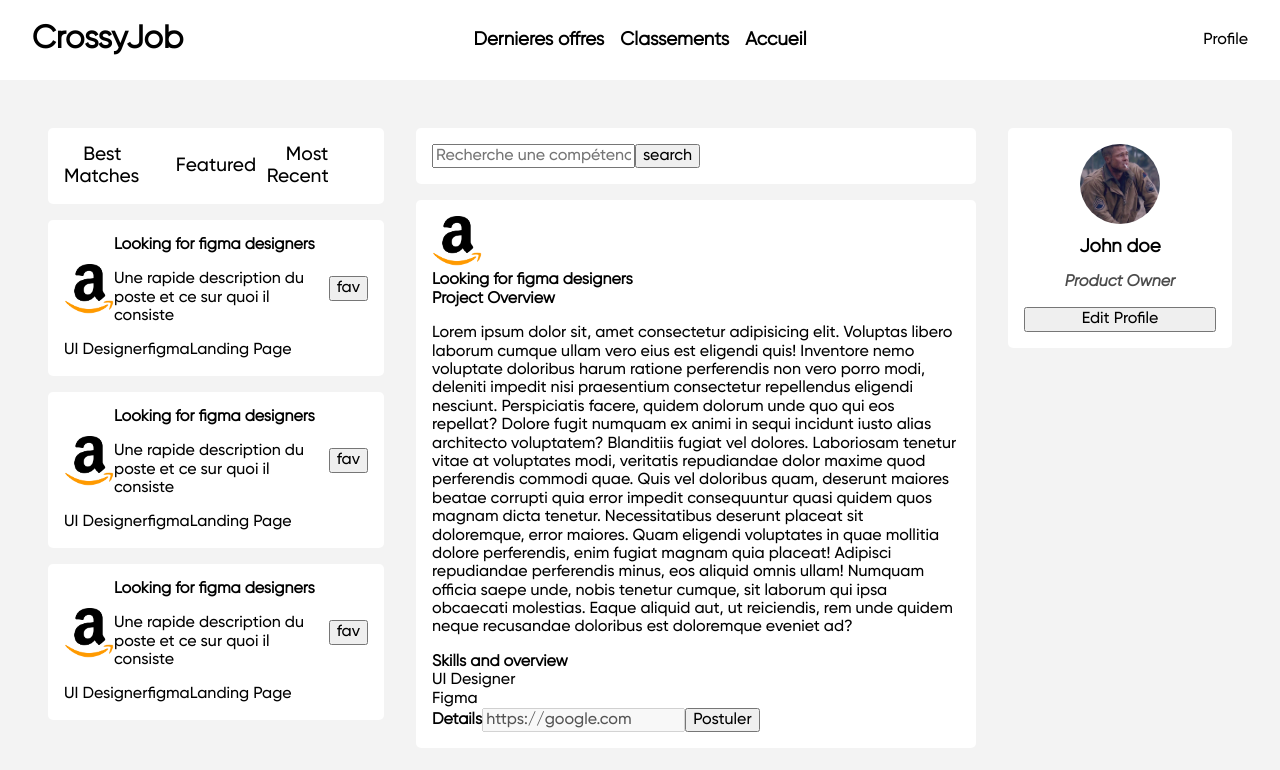
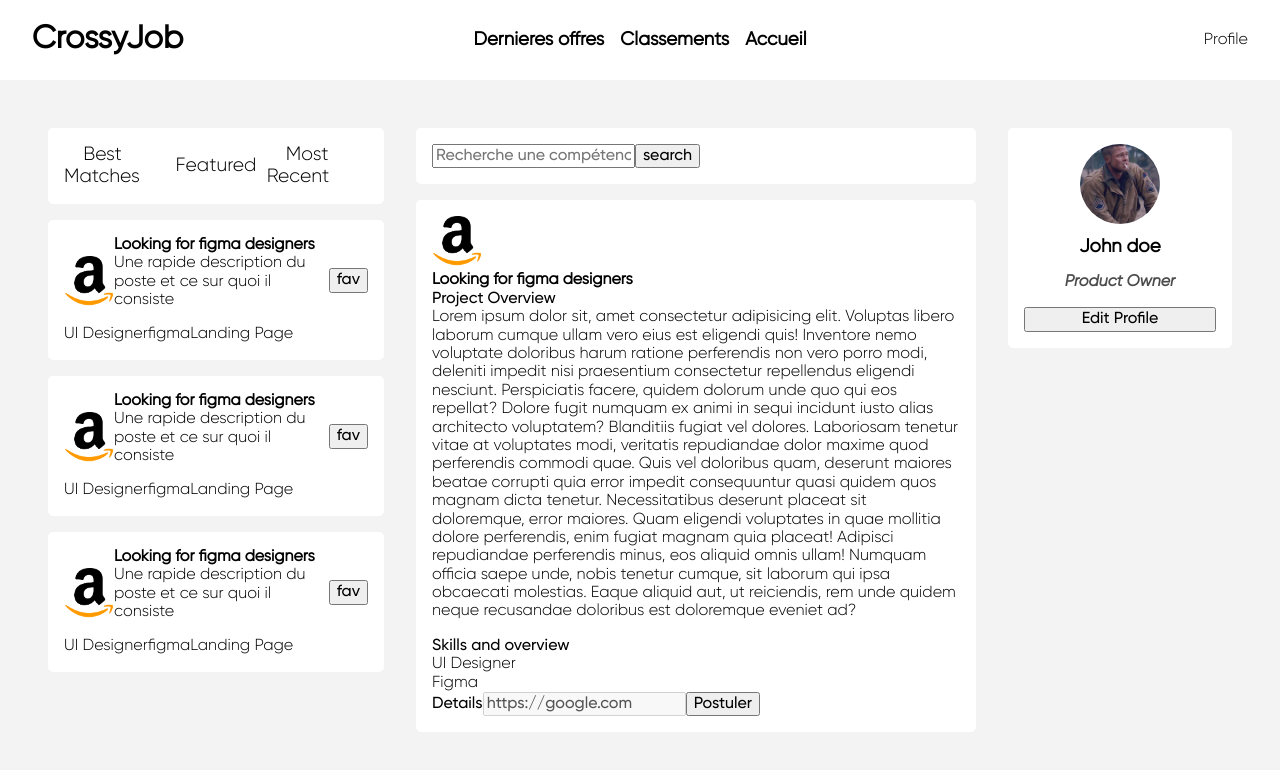
Before and after one commit to CrossyJob-YNOV/CrossyJob-Front, a Nuxt app in the folder app/: page / in a window 1280 px wide. Shown: the top 770 px of the page. Built offline with nearby package versions, Linux system fonts and the light colour scheme.

Commit message:
feat(app): create variable.scss

```diff
--- a/app/assets/style/main.scss
+++ b/app/assets/style/main.scss
@@ -1,10 +1,15 @@
 @import "font";
+@import "variables";
 
 body {
-    background: #F3F3F3;
+    background: var(--bg-color);
     min-height: 100vh;
     font-family: "Gilroy";
-    font-weight: 400;
+    font-weight: 300;
+}
+
+p {
+    margin-top: 0;
 }
 
 h3, h4 {
--- /dev/null
+++ b/app/assets/style/variables.scss
@@ -0,0 +1,4 @@
+:root {
+    --bg-color: #F3F3F3;
+    --green-color: #699078;
+}
```
